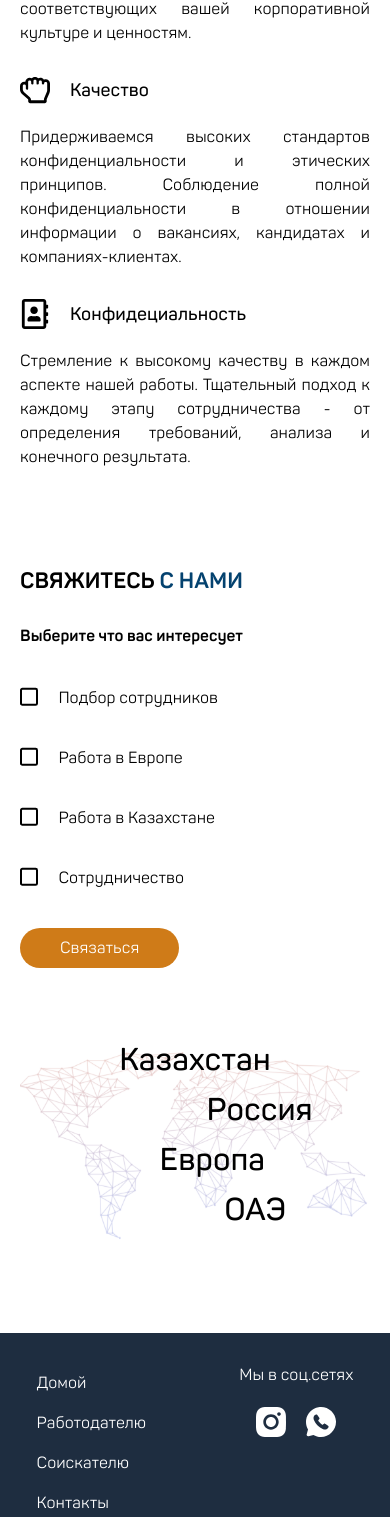
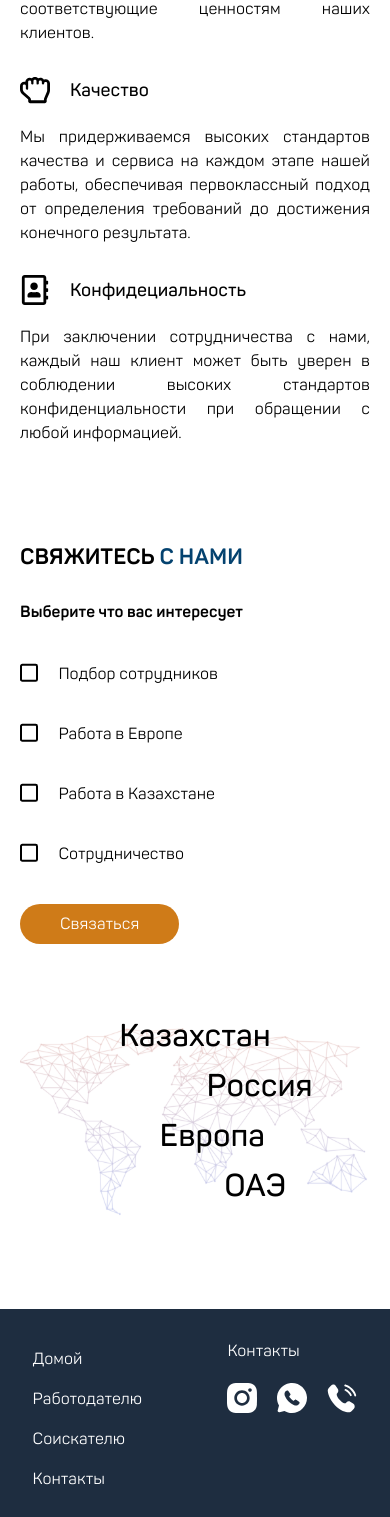
Before and after one commit to olga1124/RECA.KZ, a Next.js app: page / in a window 390 px wide. Shown: the part 1417-2934 px from the top of the page. Built offline with nearby package versions, Linux system fonts and the light colour scheme.

Commit message:
fixed scroll to section, added phone icon

```diff
--- a/src/assets/styles/globals.css
+++ b/src/assets/styles/globals.css
@@ -18,6 +18,7 @@
 
 html {
   scroll-behavior: smooth;
+  scroll-padding-top: 60px;
 }
 
 body {
--- a/src/components/Footer/index.tsx
+++ b/src/components/Footer/index.tsx
@@ -13,7 +13,7 @@ const Footer = () => {
                 </div>
                 <div id="social" className="footer-row social">
                     <div className="social">
-                        <p>Мы в соц.сетях</p>
+                        <p>Контакты</p>
                         <SocialLinks color="white" />
                     </div>
                 </div>
--- a/src/components/SocialLinks/index.tsx
+++ b/src/components/SocialLinks/index.tsx
@@ -1,5 +1,6 @@
 import Instagram from "@/assets/icons/instagram.svg";
 import Whatsapp from "@/assets/icons/whatsapp.svg";
+import Phone from "@/assets/icons/phone.svg";
 import Image from "next/image";
 
 interface SocialLinksProps {
@@ -27,6 +28,15 @@ const SocialLinks: React.FC<SocialLinksProps> = ({ color }) => {
                     style={{ filter: `invert(${color !== 'white' ? 100 : 0}%)` }}
                 />
             </a>
+            <a href="tel:+77758887203" target="_blank">
+                <Image
+                    src={Phone}
+                    width={30}
+                    height={30}
+                    alt="Phone"
+                    style={{ filter: `invert(${color !== 'white' ? 100 : 0}%)` }}
+                />
+            </a>
         </div>
     )
 }
--- a/src/sections/Skills/index.tsx
+++ b/src/sections/Skills/index.tsx
@@ -17,17 +17,17 @@ const Skills = () => {
     const Items: SkillsItem[] = [
         {
             title: "Индивидуальный подход",
-            text: "Каждый имеет свои уникальные потребности и требования. Поэтому нами разрабатываются индивидуальные стратегии и подходы к каждому клиенту, чтобы найти наиболее подходящие решения, соответствующих вашей корпоративной культуре и ценностям.",
+            text: "Каждый клиент обладает индивидуальными потребностями и требованиями. Нашей командой разрабатываются уникальные стратегии, которые помогают находить решения, учитывающие все тонкости и соответствующие ценностям наших клиентов.",
             icon: FaRegClock
         },
         {
             title: "Качество",
-            text: "Придерживаемся высоких стандартов конфиденциальности и этических принципов. Соблюдение полной конфиденциальности в отношении информации о вакансиях, кандидатах и компаниях-клиентах.",
+            text: "Мы придерживаемся высоких стандартов качества и сервиса на каждом этапе нашей работы, обеспечивая первоклассный подход от определения требований до достижения конечного результата.",
             icon: FaRegHandRock
         },
         {
             title: "Конфидециальность",
-            text: "Стремление к высокому качеству в каждом аспекте нашей работы. Тщательный подход к каждому этапу сотрудничества - от определения требований, анализа и конечного результата.",
+            text: "При заключении сотрудничества с нами, каждый наш  клиент может быть уверен в соблюдении высоких стандартов конфиденциальности при обращении с любой информацией.",
             icon: FaRegAddressBook
         }
     ]
```
Also changed, not shown: src/assets/icons/phone.svg (added).
